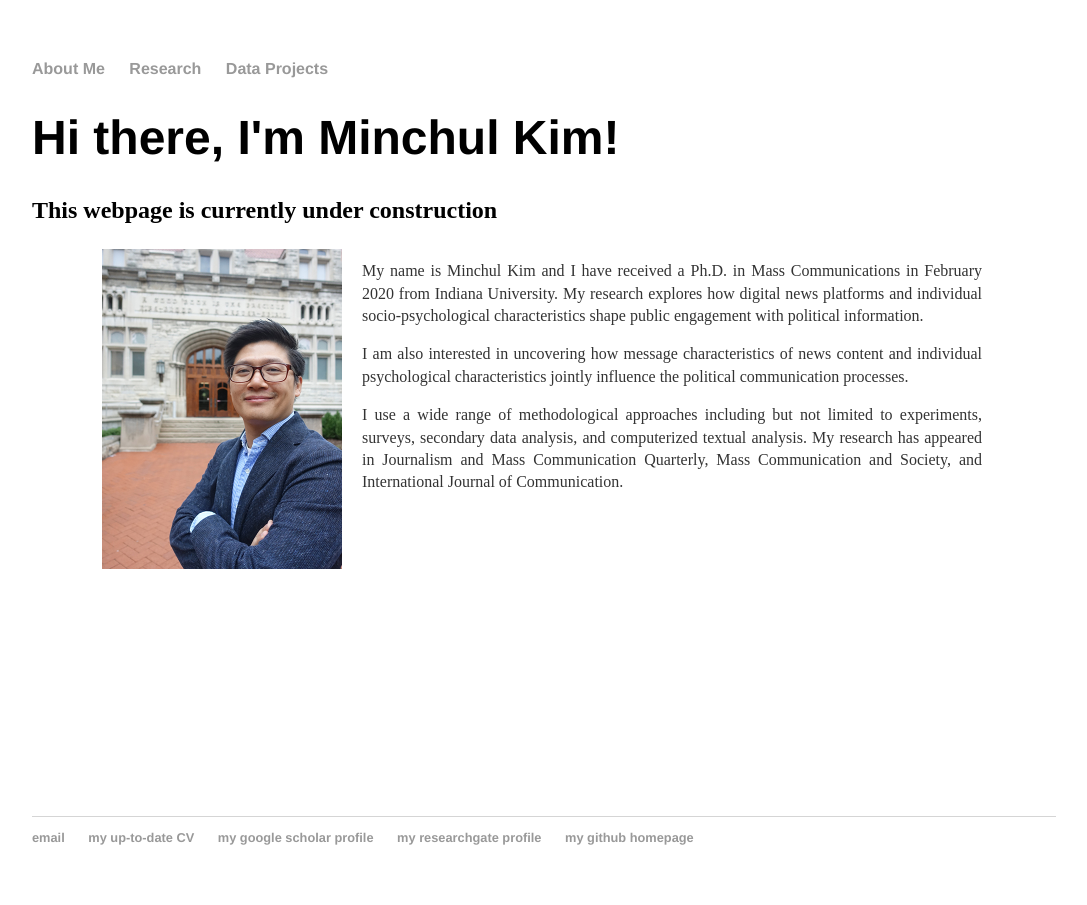
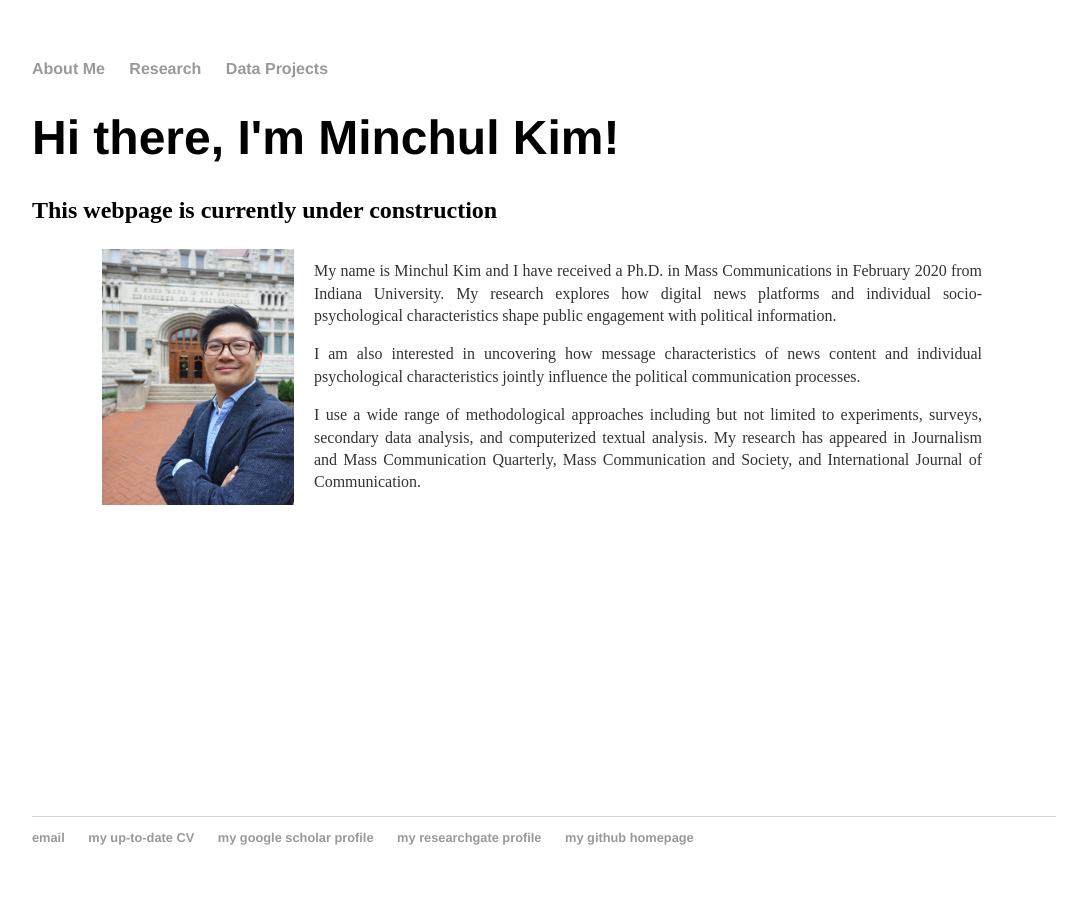
Before and after one commit to minchulkim-phd/minchulkim, a Jekyll site: the page built from index.html, in a window 1280 px wide. Shown: the whole page, without its empty margins (96-1183 px from the left). Built offline with Jekyll 4.4.1, drawn with Linux system fonts in a browser that asks for light colours.

Commit message:
Update index.html

```diff
--- a/index.html
+++ b/index.html
@@ -7,7 +7,7 @@ title: Minchul Kim(Ph.D.)'s Personal Webpage
 	<h2>This webpage is currently under construction</h2>
 
         <div class="slide-content">
-		<img src="/images/Portrait_Minchul Kim.jpg" width='240px;' height='320px;' style="float:left;margin: 5px 20px;">
+		<img src="/images/Portrait_Minchul Kim.jpg" width='192px;' height='256px;' style="float:left;margin: 5px 20px;">
                 <div class="imgDes">
 		<p> My name is Minchul Kim and I have received a Ph.D. in Mass Communications in February 2020 from Indiana University. My research explores how digital news platforms and individual socio-psychological characteristics shape public engagement with political information. </p>
 		 <p> I am also interested in uncovering how message characteristics of news content and individual psychological characteristics jointly influence the political communication processes. </p>
```
